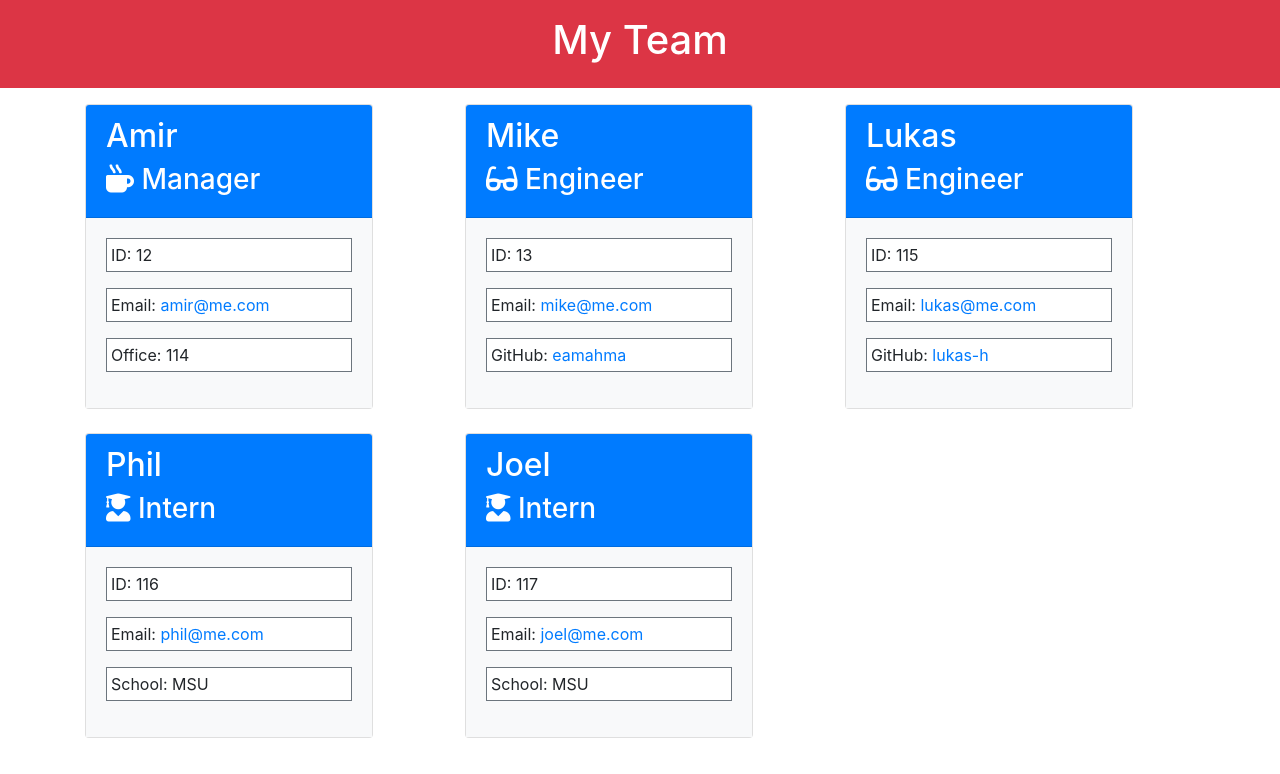
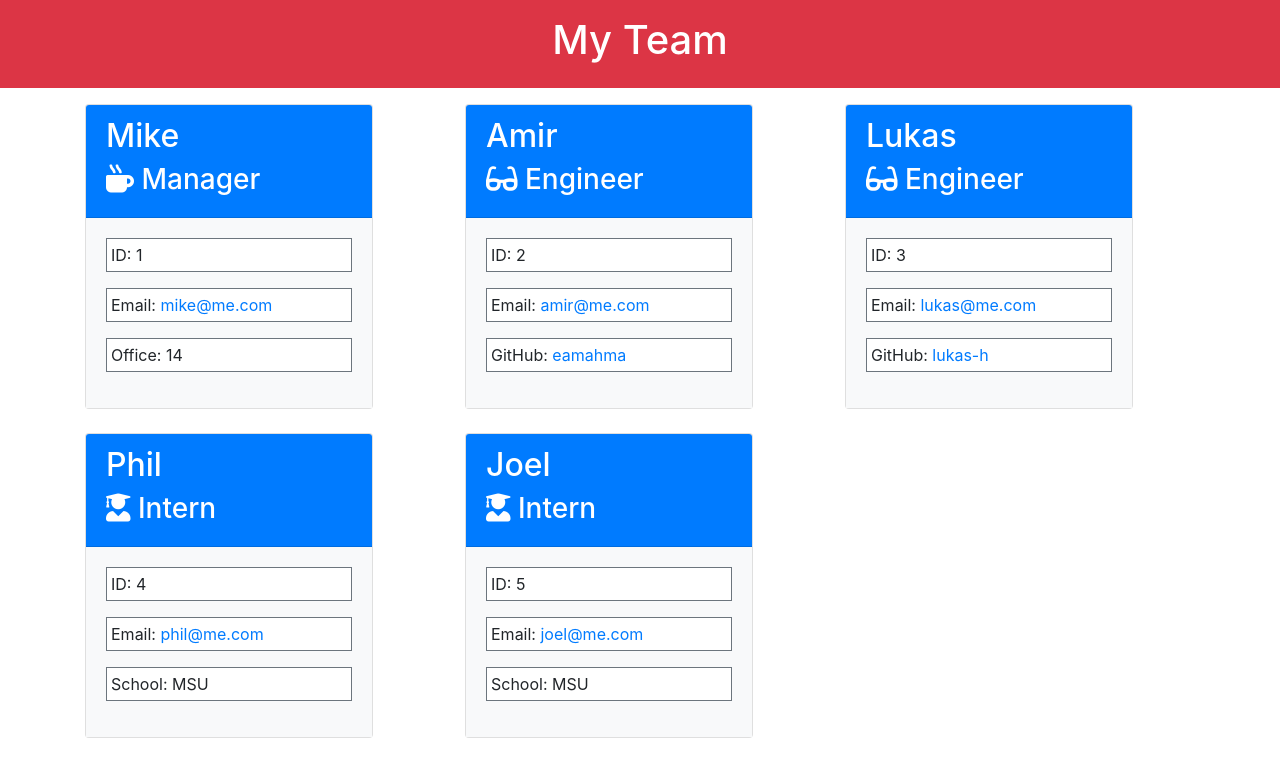
Before and after one commit to eamahma/Team-Profile-Generator, a website: page dist/index.html in a window 1280 px wide. Drawn offline with nearby package versions, Linux system fonts and the light colour scheme.

```diff
--- a/dist/index.html
+++ b/dist/index.html
@@ -24,13 +24,13 @@
         <div class="col-md-4">
         <div class="card mb-4" style="width: 18rem;">
             <div class="card-header bg-primary text-white">
-                <h2>Amir</h2>
+                <h2>Mike</h2>
                 <h3><i class="fas fa-mug-hot"></i>  Manager</h3>
             </div>
             <div class="card-body bg-light">
-                <p class="border border-secondary bg-white p-1">ID: 12</p>
-                <p class="border border-secondary bg-white p-1">Email: <a href="mailto:amir@me.com">amir@me.com</a></p>
-                <p class="border border-secondary bg-white p-1">Office: 114</p>
+                <p class="border border-secondary bg-white p-1">ID: 1</p>
+                <p class="border border-secondary bg-white p-1">Email: <a href="mailto:mike@me.com">mike@me.com</a></p>
+                <p class="border border-secondary bg-white p-1">Office: 14</p>
             </div>
         </div>
         </div>
@@ -38,12 +38,12 @@
         <div class="col-md-4">
           <div class="card md-4" style="width: 18rem;">
             <div class="card-header bg-primary text-white">
-              <h2>Mike</h2>
+              <h2>Amir</h2>
                <h3><i class="fas fa-glasses"></i>  Engineer</h3>
             </div>
             <div class="card-body bg-light">
-              <p class="border border-secondary bg-white p-1">ID: 13</p>
-              <p class="border border-secondary bg-white p-1">Email: <a href="mailto:mike@me.com">mike@me.com</a></p>
+              <p class="border border-secondary bg-white p-1">ID: 2</p>
+              <p class="border border-secondary bg-white p-1">Email: <a href="mailto:amir@me.com">amir@me.com</a></p>
               <p class="border border-secondary bg-white p-1">GitHub: <a href="https://github.com/eamahma" target="_blank">eamahma</a></p>
             </div>
           </div>
@@ -56,7 +56,7 @@
                <h3><i class="fas fa-glasses"></i>  Engineer</h3>
             </div>
             <div class="card-body bg-light">
-              <p class="border border-secondary bg-white p-1">ID: 115</p>
+              <p class="border border-secondary bg-white p-1">ID: 3</p>
               <p class="border border-secondary bg-white p-1">Email: <a href="mailto:lukas@me.com">lukas@me.com</a></p>
               <p class="border border-secondary bg-white p-1">GitHub: <a href="https://github.com/lukas-h" target="_blank">lukas-h</a></p>
             </div>
@@ -70,7 +70,7 @@
               <h3><i class="fas fa-user-graduate"></i>  Intern</h3>
             </div>
             <div class="card-body bg-light">
-              <p class="border border-secondary bg-white p-1">ID: 116</p>
+              <p class="border border-secondary bg-white p-1">ID: 4</p>
               <p class="border border-secondary bg-white p-1">Email: <a href="mailto:phil@me.com">phil@me.com</a></p>
               <p class="border border-secondary bg-white p-1">School: MSU</p>
             </div>
@@ -84,7 +84,7 @@
               <h3><i class="fas fa-user-graduate"></i>  Intern</h3>
             </div>
             <div class="card-body bg-light">
-              <p class="border border-secondary bg-white p-1">ID: 117</p>
+              <p class="border border-secondary bg-white p-1">ID: 5</p>
               <p class="border border-secondary bg-white p-1">Email: <a href="mailto:joel@me.com">joel@me.com</a></p>
               <p class="border border-secondary bg-white p-1">School: MSU</p>
             </div>
```
Also changed, not shown: README.md.
